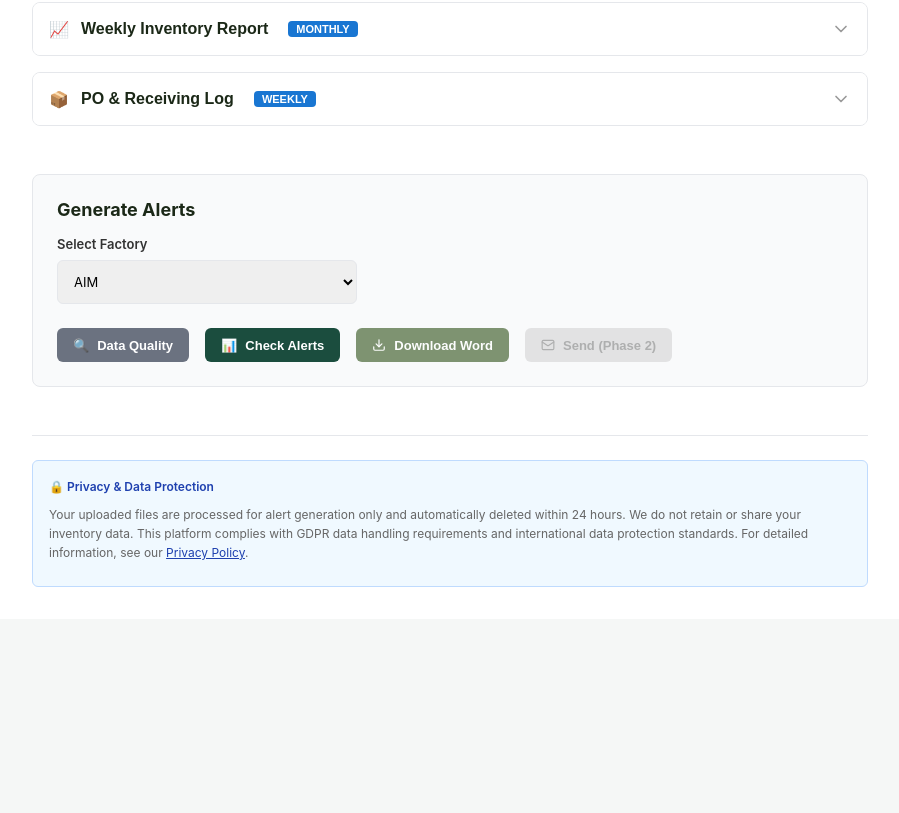
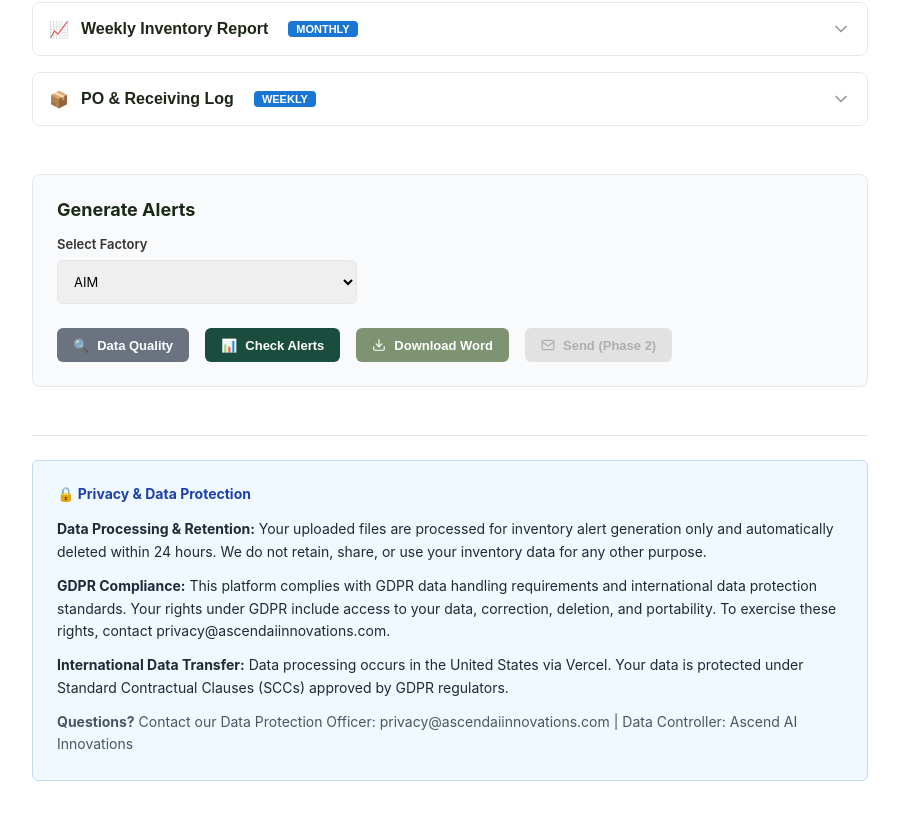
Before and after one commit to ascendaiinovations-boop/benebone-intelligence, a React (Vite) app in the folder frontend/: page / in a window 1280 px wide. Shown: the part 649-1462 px from the top of the page, without its empty margins (190-1089 px from the left). Before the commit the page ends 1268 px from the top, so only its background shows below. Built offline with nearby package versions, Linux system fonts and the light colour scheme.

Commit message:
Critical: Improve GDPR notice (14px font, full disclosure, accessibility foundation) + null checks

```diff
--- a/frontend/src/App.jsx
+++ b/frontend/src/App.jsx
@@ -3,6 +3,9 @@ import { Download, Mail, Loader, Upload, ChevronDown, ChevronUp } from 'lucide-r
 import Header from './components/Header'
 
 export default function App() {
+  const [uploadingCSV, setUploadingCSV] = useState(false)
+  const [uploadingReport, setUploadingReport] = useState(false)
+  const [uploadingPO, setUploadingPO] = useState(false)
   const [selectedFactory, setSelectedFactory] = useState('AIM')
   const [loading, setLoading] = useState(false)
   const [alertCount, setAlertCount] = useState(0)
@@ -19,6 +22,15 @@ export default function App() {
   const factories = ['AIM', 'Midbury', 'LTM', '201', 'Bennett', 'DMG', 'Coltoys', 'Loving Pets']
 
   const validateFileSize = (file, maxMB = 50) => {
+    if (!file || typeof file !== 'object') {
+      return { valid: false, error: 'Invalid file selected' }
+    }
+    if (typeof file.size !== 'number' || file.size < 0) {
+      return { valid: false, error: 'Unable to read file size' }
+    }
+    if (maxMB <= 0) {
+      return { valid: false, error: 'Invalid file size limit' }
+    }
     const maxBytes = maxMB * 1024 * 1024
     if (file.size > maxBytes) {
       return {
@@ -614,14 +626,27 @@ export default function App() {
           </div>
         )}
 
-        {/* GDPR Privacy Notice - CRITICAL */}
-        <div style={{ marginTop: '3rem', paddingTop: '1.5rem', borderTop: '1px solid #e5e7eb', fontSize: '12px', color: '#666', lineHeight: 1.6 }}>
-          <div style={{ maxWidth: '100%', background: '#f0f9ff', border: '1px solid #bfdbfe', borderRadius: '6px', padding: '1rem' }}>
-            <p style={{ margin: '0 0 0.5rem 0', fontWeight: 600, color: '#1e40af' }}>
+        {/* GDPR Privacy Notice - CRITICAL - FIXED */}
+        <div style={{ marginTop: '3rem', paddingTop: '1.5rem', borderTop: '1px solid #e5e7eb' }}>
+          <div style={{ maxWidth: '100%', background: '#f0f9ff', border: '1px solid #bfdbfe', borderRadius: '6px', padding: '1.5rem', role: 'region', 'aria-label': 'Privacy and data protection information' }}>
+            <p style={{ margin: '0 0 1rem 0', fontWeight: 700, color: '#1e40af', fontSize: '14px' }}>
               🔒 Privacy & Data Protection
             </p>
-            <p style={{ margin: '0 0 0.5rem 0' }}>
-              Your uploaded files are processed for alert generation only and automatically deleted within 24 hours. We do not retain or share your inventory data. This platform complies with GDPR data handling requirements and international data protection standards. For detailed information, see our <a href="#" style={{ color: '#1e40af', textDecoration: 'underline' }}>Privacy Policy</a>.
+
+            <p style={{ margin: '0 0 0.75rem 0', fontSize: '14px', color: '#1f2937', lineHeight: 1.6 }}>
+              <strong>Data Processing & Retention:</strong> Your uploaded files are processed for inventory alert generation only and automatically deleted within 24 hours. We do not retain, share, or use your inventory data for any other purpose.
+            </p>
+
+            <p style={{ margin: '0 0 0.75rem 0', fontSize: '14px', color: '#1f2937', lineHeight: 1.6 }}>
+              <strong>GDPR Compliance:</strong> This platform complies with GDPR data handling requirements and international data protection standards. Your rights under GDPR include access to your data, correction, deletion, and portability. To exercise these rights, contact privacy@ascendaiinnovations.com.
+            </p>
+
+            <p style={{ margin: '0 0 0.75rem 0', fontSize: '14px', color: '#1f2937', lineHeight: 1.6 }}>
+              <strong>International Data Transfer:</strong> Data processing occurs in the United States via Vercel. Your data is protected under Standard Contractual Clauses (SCCs) approved by GDPR regulators.
+            </p>
+
+            <p style={{ margin: '0 0 0', fontSize: '14px', color: '#4b5563', lineHeight: 1.6 }}>
+              <strong>Questions?</strong> Contact our Data Protection Officer: privacy@ascendaiinnovations.com | Data Controller: Ascend AI Innovations
             </p>
           </div>
         </div>
```
